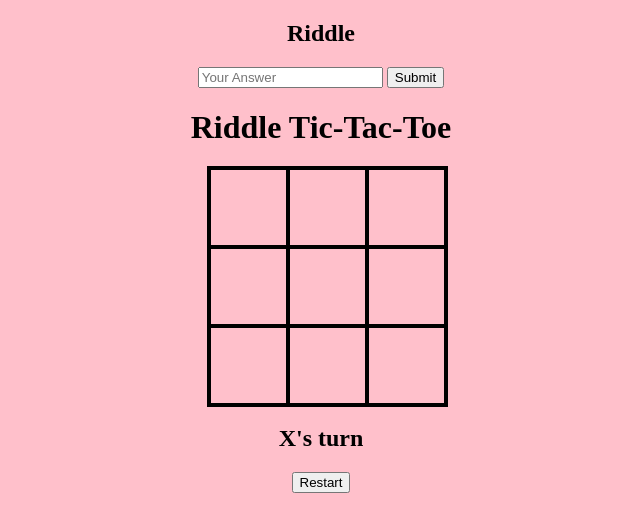
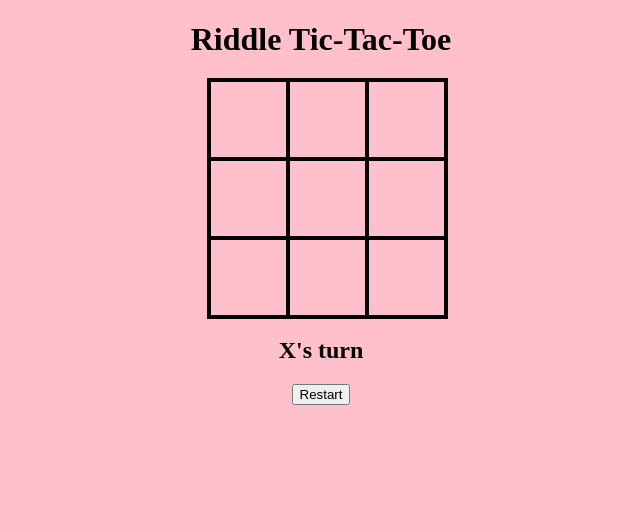
Before and after one commit to hari-patel123/RiddleTicTacToe, a website: page Front-end/src/index.html in a window 1280 px wide. Shown: the whole page, without its empty margins (319-959 px from the left). Drawn offline with Linux system fonts and the light colour scheme.

Commit message:
Update index.html

```diff
--- a/Front-end/src/index.html
+++ b/Front-end/src/index.html
@@ -10,10 +10,7 @@
 <body>
     <div id="gameContainer">
         <div id="riddle" class="riddle">
-            <h2>Riddle</h2>
             <p id="riddleQuestion"></p>
-            <input type="text" id="answerInput" placeholder="Your Answer">
-            <button id="submit">Submit</button>
         </div>
         <h1> Riddle Tic-Tac-Toe</h1>
         <div id="cellContainer">
```
